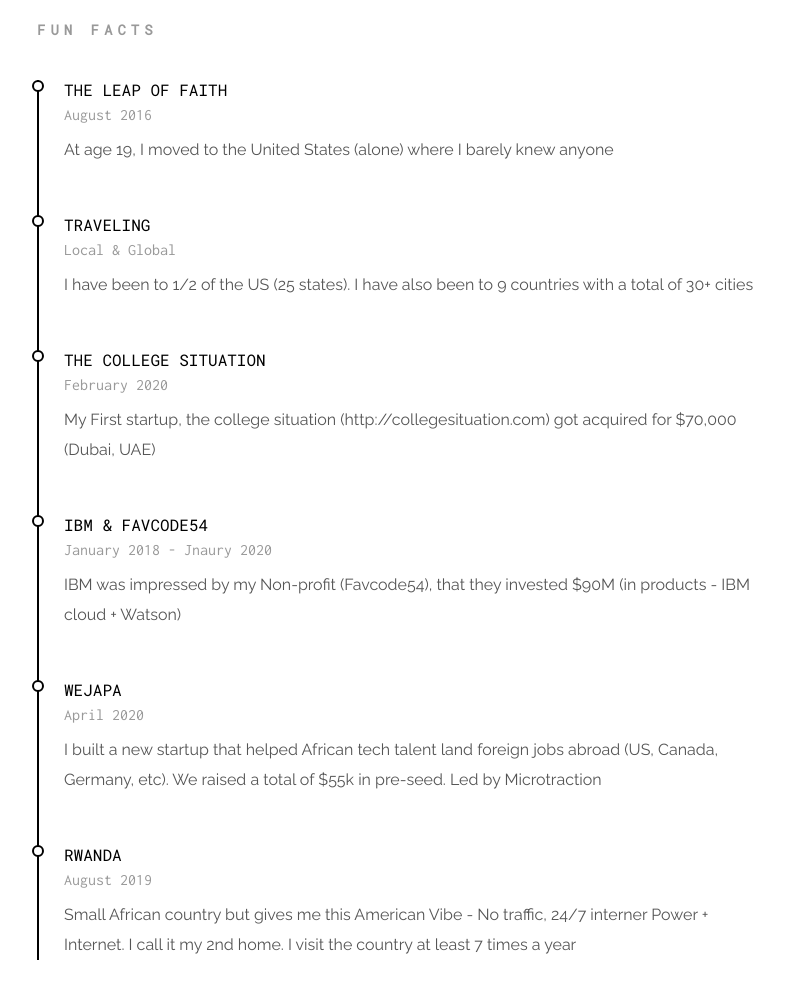
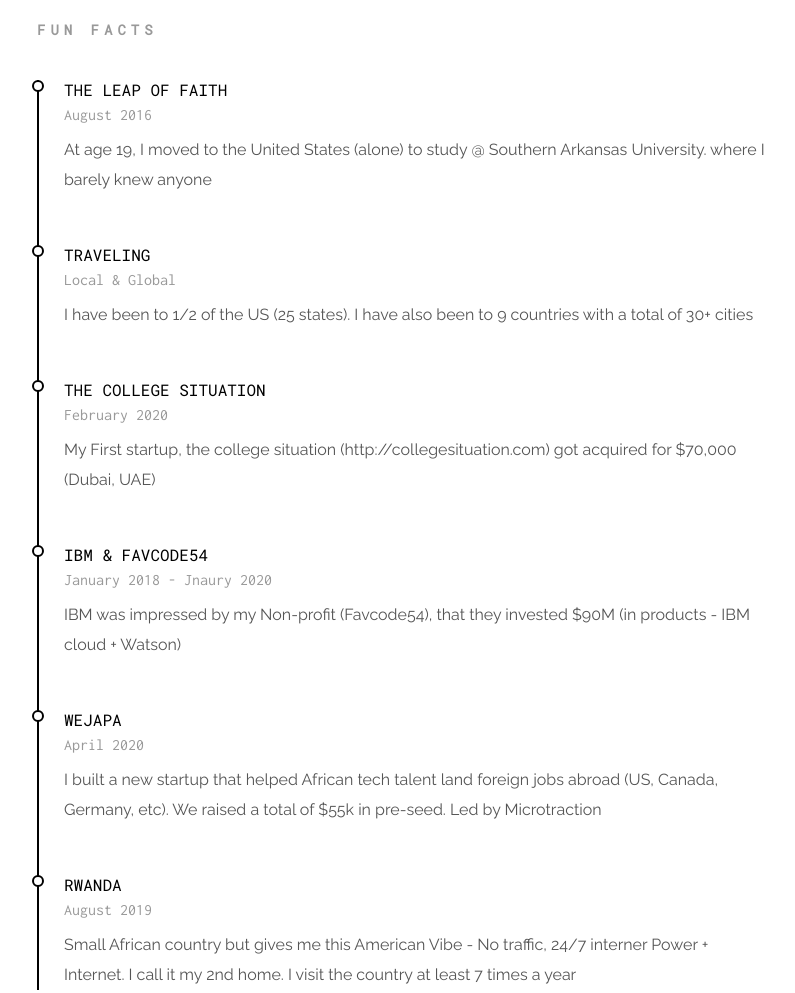
Before and after one commit to favourori/favourori.github.io, a plain HTML site: page index.html in a window 1280 px wide. Shown: the part 1860-2853 px from the top of the page, without its empty margins (48-843 px from the left). Drawn offline with Linux system fonts and the light colour scheme.

Commit message:
updated fun fact

```diff
--- a/index.html
+++ b/index.html
@@ -176,7 +176,7 @@
         <p class="resume-list__block-title">The leap of Faith</p>
         <p class="resume-list__block-date">August 2016</p>
         <p>
-        At  age 19, I moved to the United States (alone) where I barely knew anyone
+        At  age 19, I moved to the United States (alone) to study @ Southern Arkansas University. where I barely knew anyone
         </p>
       </div>
       <div class="resume-list__block">
```
